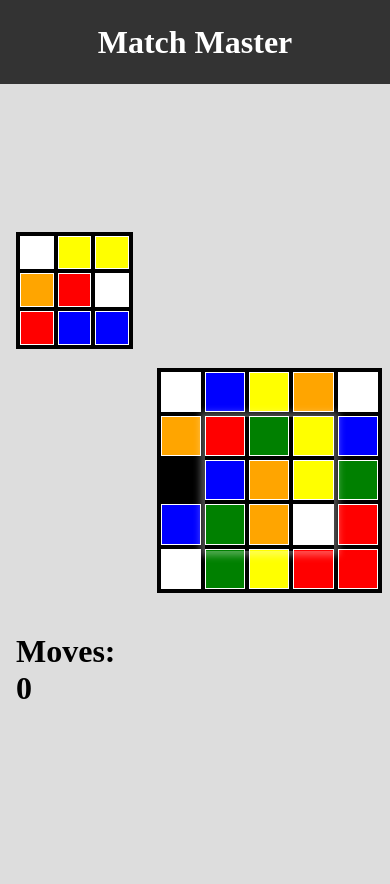
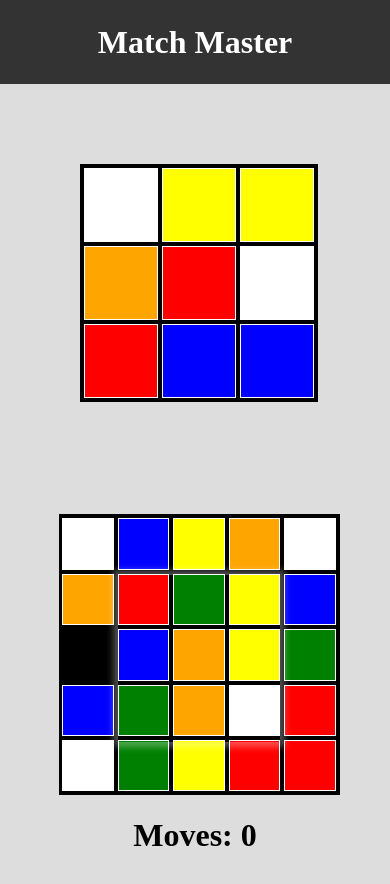
Before and after one commit to NamishJ/match-master, a React (Vite) app: page / in a window 390 px wide. Shown: the top 884 px of the page. Built offline with nearby package versions, Linux system fonts and the light colour scheme.

Commit message:
Improves UI with responsive layout

```diff
--- a/src/App.css
+++ b/src/App.css
@@ -7,6 +7,7 @@
   background-color: #333333;
   color: white;
   height: 10vh;
+  width: 100%;
   display: flex;
   justify-content: center;
   align-items: center;
--- a/src/components/OnePlayerGame.css
+++ b/src/components/OnePlayerGame.css
@@ -5,22 +5,37 @@
     touch-action: none;
     display: flex;
     flex-direction: row;
+
+    margin: 0 auto; /* center horizontally */
+    padding: 0 0;
+    gap: 0vw; /* Controls spacing between the two grids */
+}
+
+@media (max-width: 768px) {
+    /* Styles for mobile */
+    .game-wrapper {
+      flex-direction: column;
+    }
+
+    .target-grid-container,
+    .player-grid-container {
+    }
+
+    .player-grid-container {
+        order: 2;
+    }
 }
 
 .target-grid-container {
     flex: 1;
-    padding: 1rem;
-
+    padding: 5rem;
     display: grid;
     place-items: center;
-    height: 100%;
 }
 
 .player-grid-container {
     flex: 2;
-    padding: 1rem;
-
+    padding: 2rem;
     display: grid;
     place-items: center;
-    height: 100%;
 }
--- a/src/components/OnePlayerGame.tsx
+++ b/src/components/OnePlayerGame.tsx
@@ -145,12 +145,6 @@ const OnePlayerGame: React.FC = () => {
             <div {...swipeHandlers} className='game-wrapper'>
                 <div className='target-grid-container'>
                     <TargetGrid tiles={targetTiles} />
-                    <h1>Moves: {moveCount}</h1>
-                </div>
-                <div className='player-grid-container'>
-                    <PlayerGrid
-                    tiles={playerTiles}
-                    tileClickHandler={tileClickHandler} />
                     {
                         gameWon ? (
                             <div>we did it boys</div>
@@ -159,6 +153,12 @@ const OnePlayerGame: React.FC = () => {
                         )
                     }
                 </div>
+                <div className='player-grid-container'>
+                    <PlayerGrid
+                    tiles={playerTiles}
+                    tileClickHandler={tileClickHandler} />
+                    <h1>Moves: {moveCount}</h1>
+                </div>
             </div>
         </div>
     );
--- a/src/components/TileGrid.css
+++ b/src/components/TileGrid.css
@@ -2,7 +2,7 @@
     position: relative;
     aspect-ratio: 1;
     width: 100%;
-    max-width: 90vmin;
+    max-width: 70vmin;
 }
 
 /*
--- a/src/index.css
+++ b/src/index.css
@@ -1,4 +1,6 @@
-body {
+html, body, #root {
     margin: 0;
+    height: 100vh;
+    width: 100vw;
     background-color: #dddddd;
 }
```
